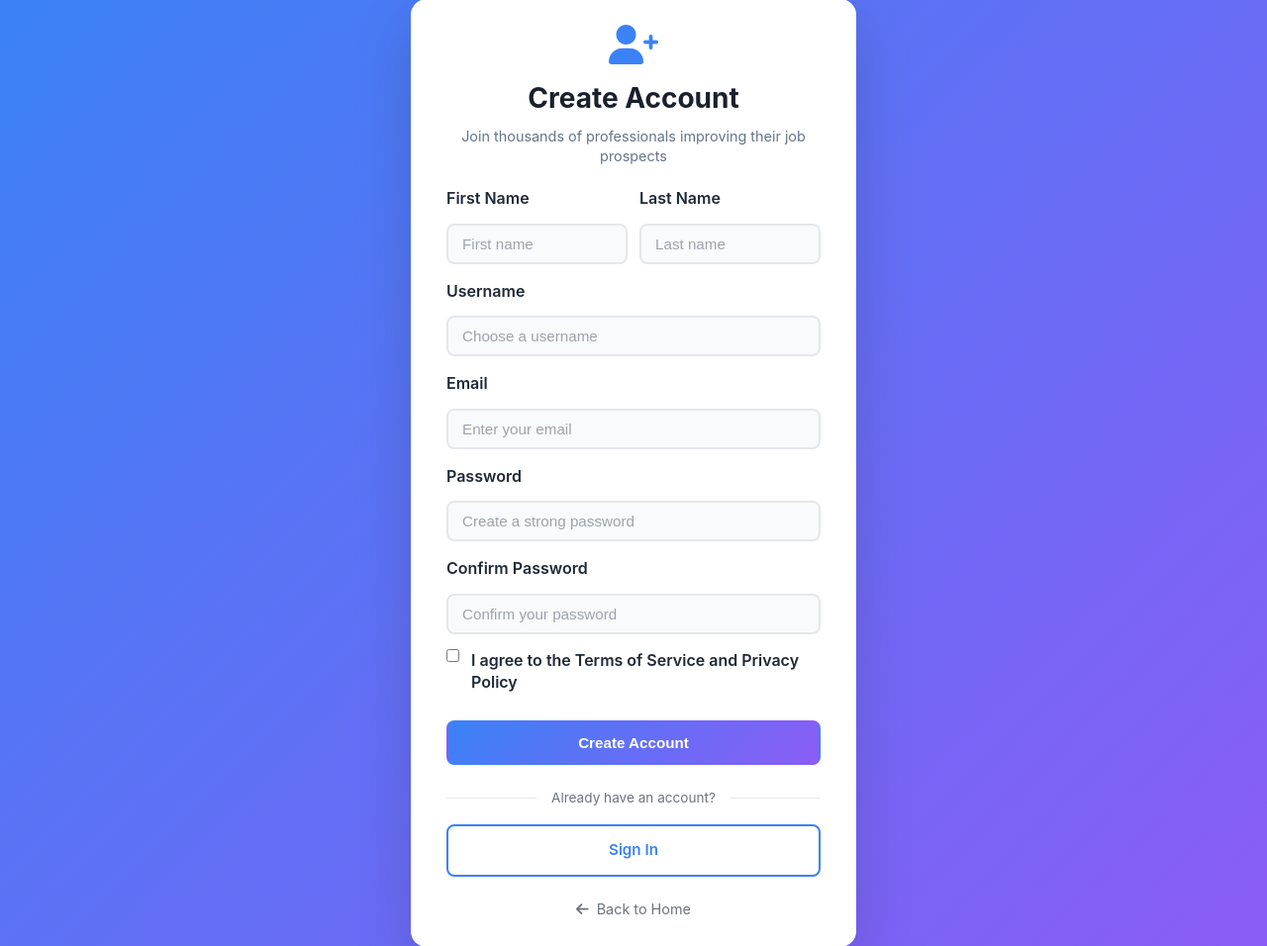
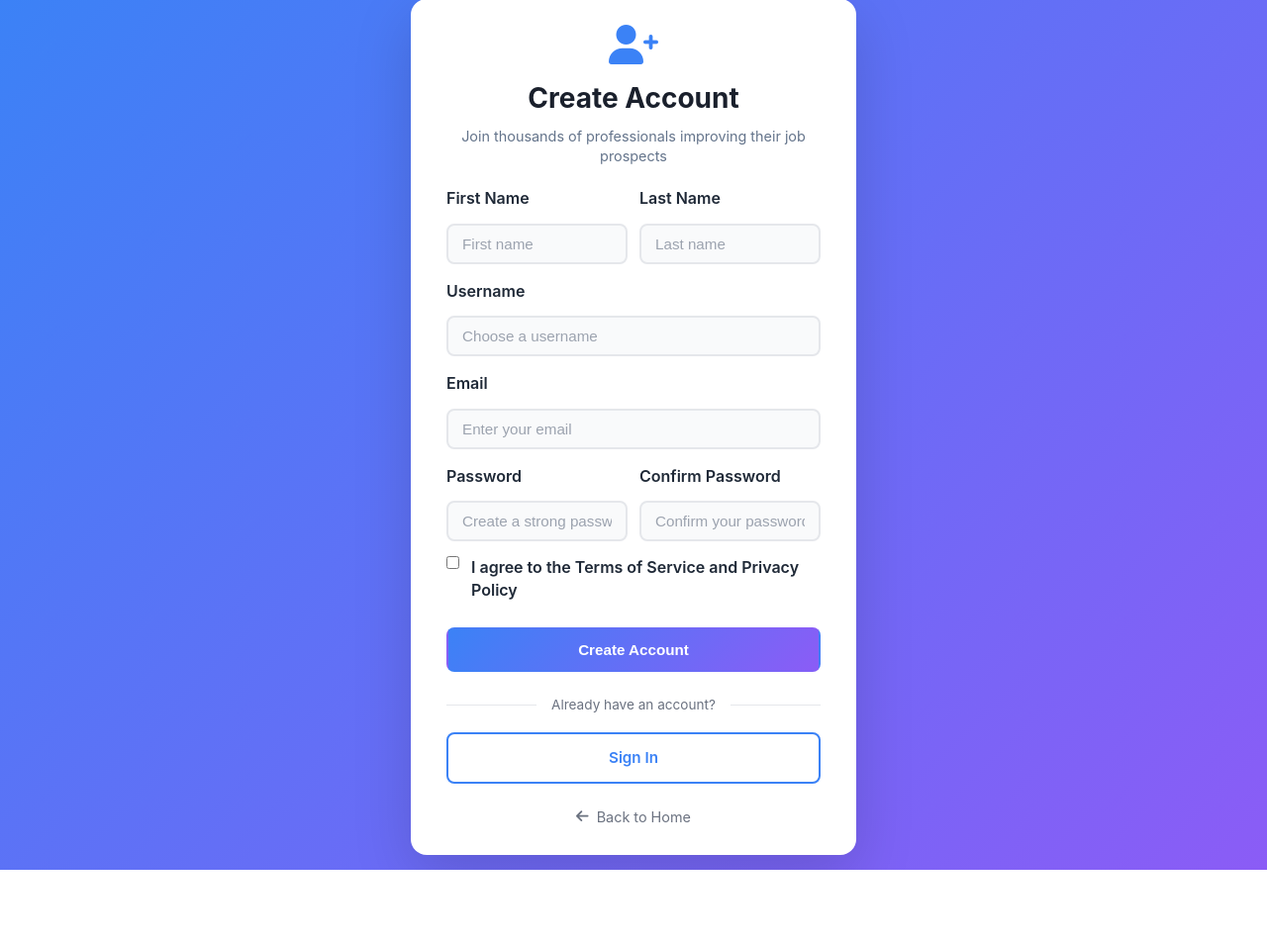
Before and after one commit to pawanbhattarai/resumeanalyzer, a Flask app: page /auth/register in a window 1280 px wide. Shown: the part 16-972 px from the top of the page at 99% size. After the commit the page ends 895 px from the top, so only its background shows below. Run offline with Flask 3, Linux system fonts and the light colour scheme.

Commit message:
Assistant checkpoint: Place password fields side by side
Assistant generated file changes:
- templates/auth/register.html: Place password fields side by side

---

User prompt:

put password and confirm passowrd side by side.

Replit-Commit-Author: Assistant
Replit-Commit-Session-Id: 9fdaa9cb-598a-4eac-add3-7461c70dd6e9
Replit-Commit-Event-Id: b1e0d183-b3a2-4c15-ad7f-094ddcb1e665

```diff
--- a/templates/auth/register.html
+++ b/templates/auth/register.html
@@ -74,6 +74,7 @@
                     {% endif %}
                 </div>
 
+                <div class="form-row">
                     <div class="form-group">
                         {{ form.password.label(class="form-label") }}
                         {{ form.password(class="form-input", placeholder="Create a strong password") }}
@@ -92,6 +93,7 @@
                                 <span class="form-error">{{ error }}</span>
                             {% endfor %}
                         {% endif %}
+                    </div>
                 </div>
 
                 <div class="form-group checkbox-group">
```
Lines whose indentation alone changed are shown as unchanged.
